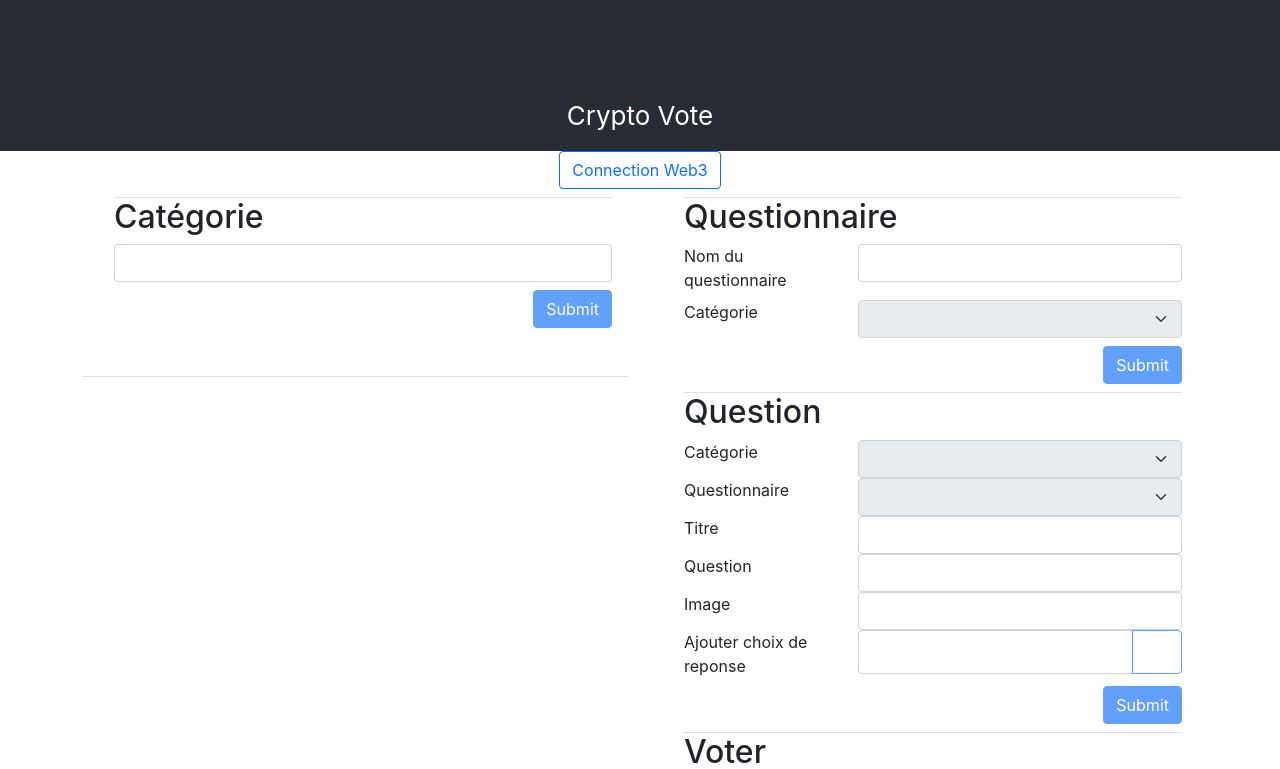
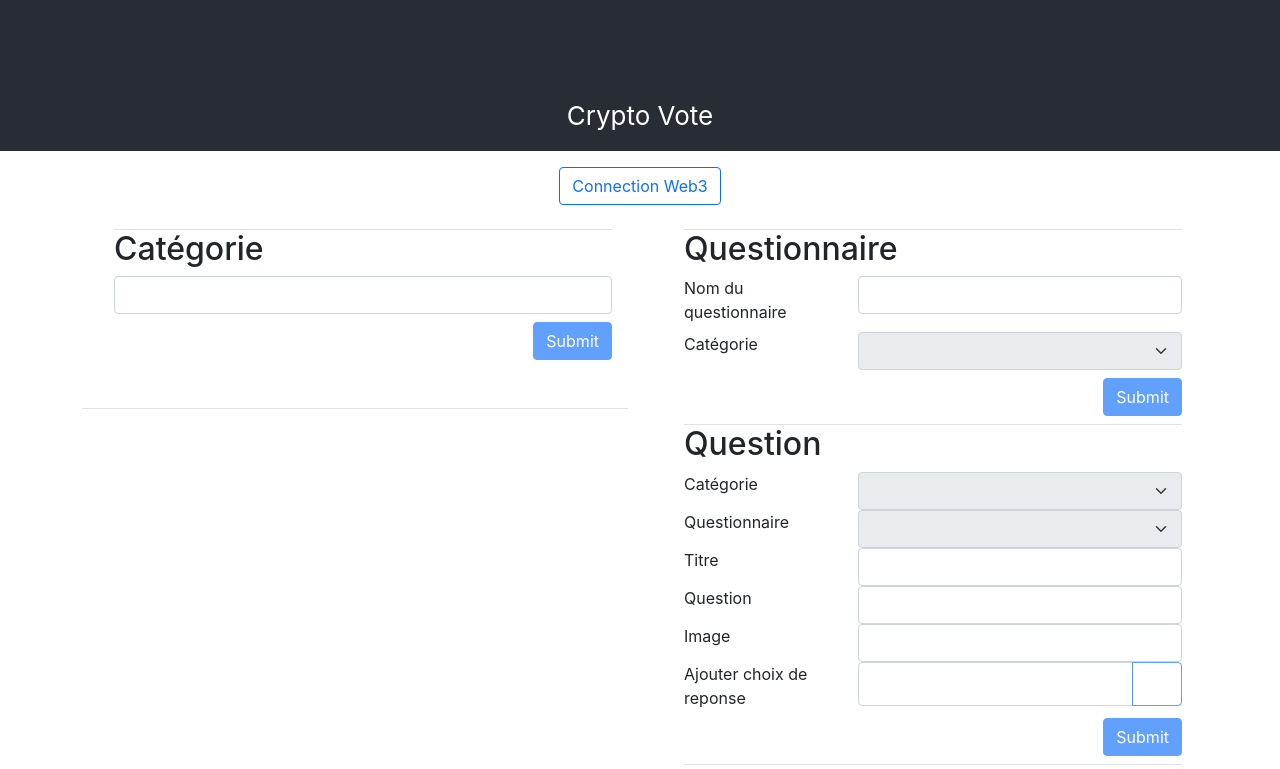
Before and after one commit to davidlefrancq/vote-manager-interface, a React (Create React App) app: page / in a window 1280 px wide. Shown: the top 769 px of the page. Built offline with nearby package versions, Linux system fonts and the light colour scheme; some icons are missing.

Commit message:
[fix] Render Margin Web3Connexion

```diff
--- a/src/components/render-components/Web3Connexion.js
+++ b/src/components/render-components/Web3Connexion.js
@@ -18,7 +18,7 @@ const Web3Connexion = (props) => {
     const renderWeb3ConnectionButton = () => {
         if (!isConnected) {
             return (
-                <button className={"btn btn-outline-primary"} onClick={connectToWeb3}>Connection Web3</button>
+                <button className={"btn btn-outline-primary m-3"} onClick={connectToWeb3}>Connection Web3</button>
             );
         }
     }
```
Also changed, not shown: src/components/Vote.js (+5 -2 lines).
